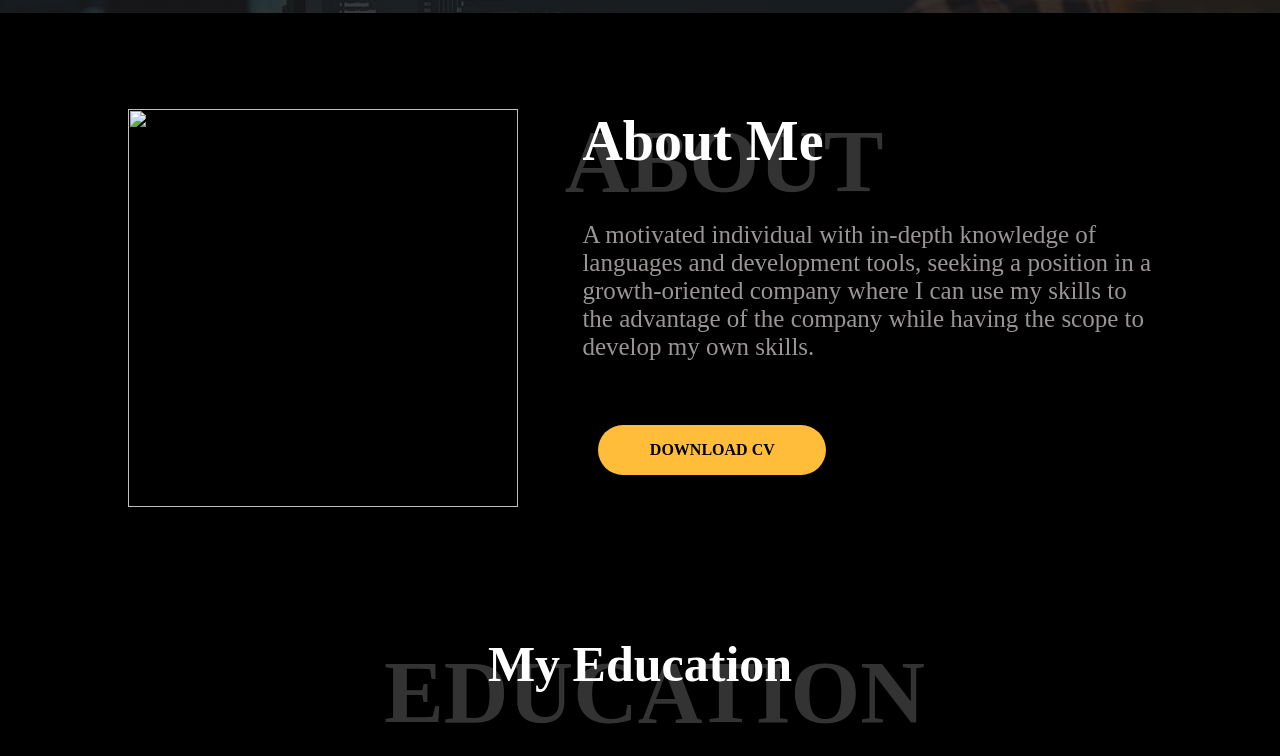
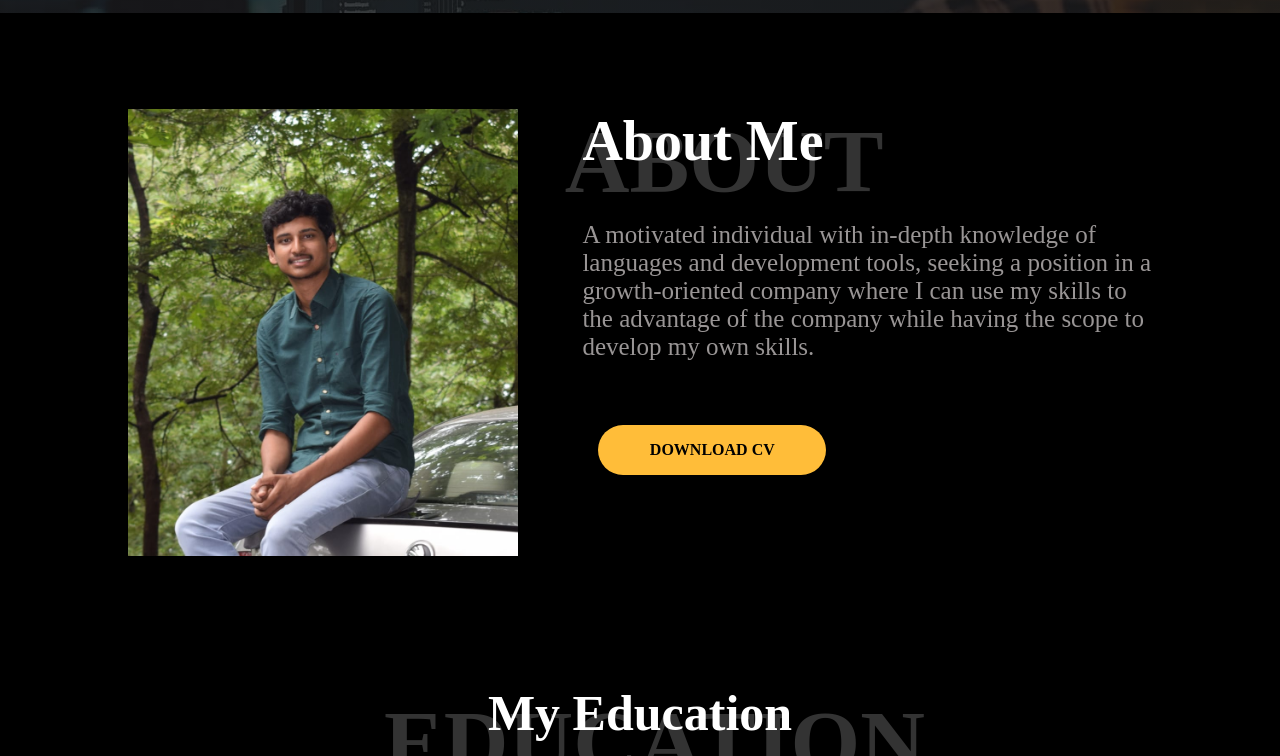
Before and after one commit to ajay-pvs/portfolio, a plain HTML site: page index.html in a window 1280 px wide. Shown: the part 788-1544 px from the top of the page. Drawn offline with nearby package versions, Linux system fonts and the light colour scheme.

Commit message:
Update index.html

```diff
--- a/index.html
+++ b/index.html
@@ -68,7 +68,7 @@
 				<div class="row">
 					<div class="col-i5">
 						<div class="profile">
-							<img src="#" alt="profile picture">
+							<img src="./img/WhatsApp Image 2024-02-12 at 11.13.00.jpeg" alt="profile picture">
 						</div>
 					</div>
 					<div class="col-i7">
```
